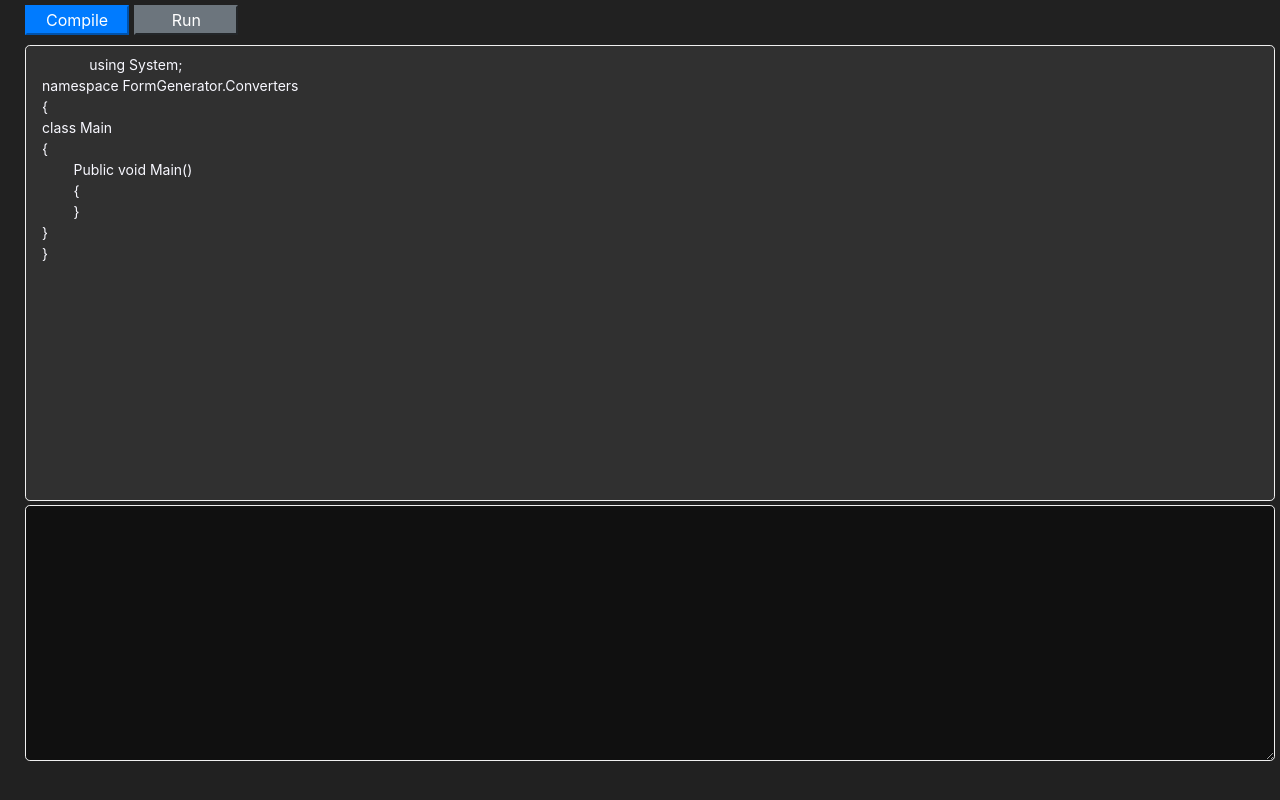
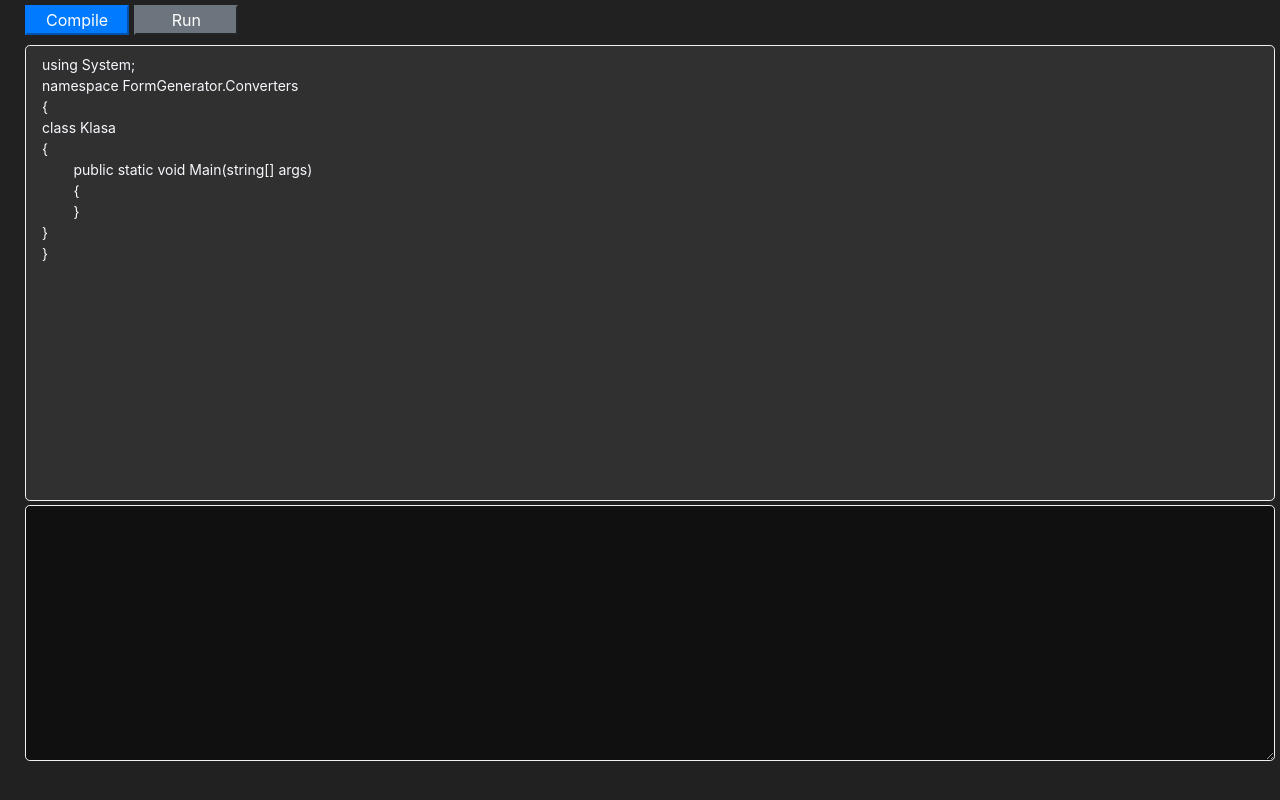
Before and after one commit to PPalac/IDEOnline, an Angular app: page / in a window 1280 px wide. Shown: the top 800 px of the page. Built offline with nearby package versions, Linux system fonts and the light colour scheme.

Commit message:
Some improvements to communication between components

```diff
--- a/src/app/app.component.html
+++ b/src/app/app.component.html
@@ -1,5 +1,5 @@
 <div class="container-fluid" style="height: 60vh;">
-    <app-editor (CompileEvent) = "Compile($event)" (RunEvent) = "Run()"></app-editor>
+    <app-editor (CompileEvent) = "Compile($event)" (RunEvent) = "Run($event)"></app-editor>
 </div>
 <div class="container-fluid" style="height: 40vh;">
     <app-output [response] = 'response'></app-output>
--- a/src/app/app.component.ts
+++ b/src/app/app.component.ts
@@ -9,15 +9,15 @@ import {CommunicationServiceService} from './communication-service.service';
 })
 export class AppComponent {
   title = 'IDEOnline';
-  response: string;
+  response: any;
 
   constructor(private comService: CommunicationServiceService) {}
 
   Compile(code: string) {
-    this.comService.Compile(code).subscribe(response => {console.log(response); this.response = JSON.stringify(response['value']); });
+    this.comService.Compile(code).subscribe(response => {console.log(response); this.response = response; });
   }
 
-  Run() {
-    this.comService.Run().subscribe(response => {console.log(response); this.response = JSON.stringify(response['value']); });
+  Run(param: string) {
+    this.comService.Run().subscribe(response => {console.log(response); this.response = response; });
   }
 }
--- a/src/app/ide/editor/editor.component.html
+++ b/src/app/ide/editor/editor.component.html
@@ -4,8 +4,7 @@
             <button class="btn-secondary col-1" style="margin-left: 5px;" (click)="Run()">Run</button>
     </div>
     <div class="row" style="height: 100%">
-        <textarea class="form-control-lg" style="resize: none;">
-            {{code}}
+        <textarea class="form-control-lg" style="resize: none;" [(ngModel)]='code'>
          </textarea>
     </div>
 </div>
--- a/src/app/ide/editor/editor.component.ts
+++ b/src/app/ide/editor/editor.component.ts
@@ -8,9 +8,8 @@ import { Component, OnInit, EventEmitter, Output } from '@angular/core';
 
 export class EditorComponent implements OnInit {
 
-  @Output()
-    CompileEvent: EventEmitter<string> = new EventEmitter<string>();
-    RunEvent: EventEmitter<string> = new EventEmitter<string>();
+  @Output() CompileEvent: EventEmitter<string> = new EventEmitter<string>();
+  @Output() RunEvent: EventEmitter<string> = new EventEmitter<string>();
 
   private code: string;
 
@@ -19,9 +18,9 @@ export class EditorComponent implements OnInit {
   ngOnInit() {
     this.code = 'using System; \nnamespace FormGenerator.Converters \
     \n{\
-        \nclass Main\
+        \nclass Klasa\
         \n{\
-            \n\tPublic void Main()\
+            \n\tpublic static void Main(string[] args)\
             \n\t{\
             \n\t}\
         \n}\
--- a/src/app/ide/ide.module.ts
+++ b/src/app/ide/ide.module.ts
@@ -2,10 +2,12 @@ import { NgModule } from '@angular/core';
 import { CommonModule } from '@angular/common';
 import { EditorComponent } from './editor/editor.component';
 import { OutputComponent } from './output/output.component';
+import { FormsModule } from '@angular/forms';
 
 @NgModule({
   imports: [
-    CommonModule
+    CommonModule,
+    FormsModule
   ],
   declarations: [EditorComponent, OutputComponent],
   exports: [EditorComponent, OutputComponent]
```
